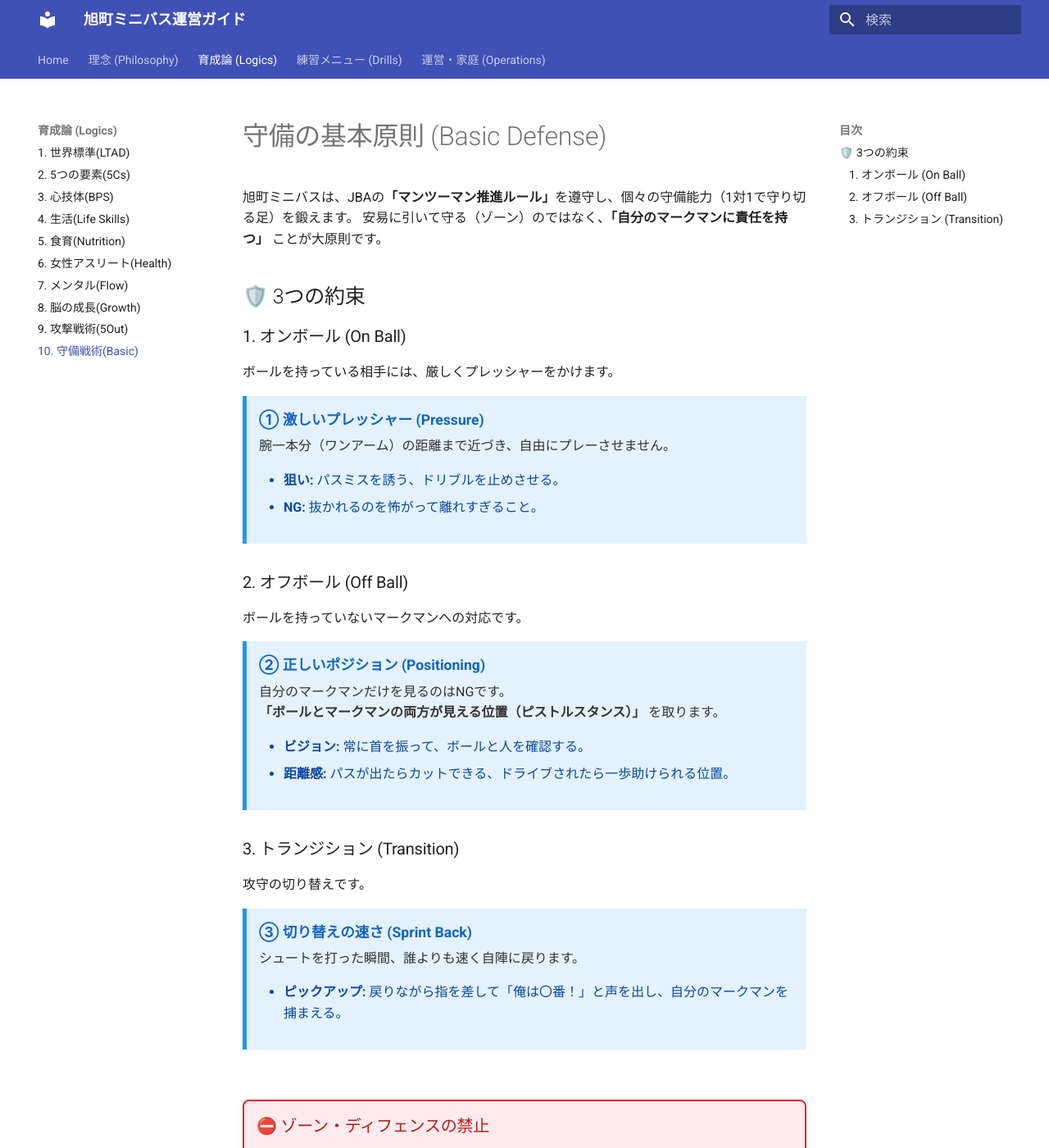
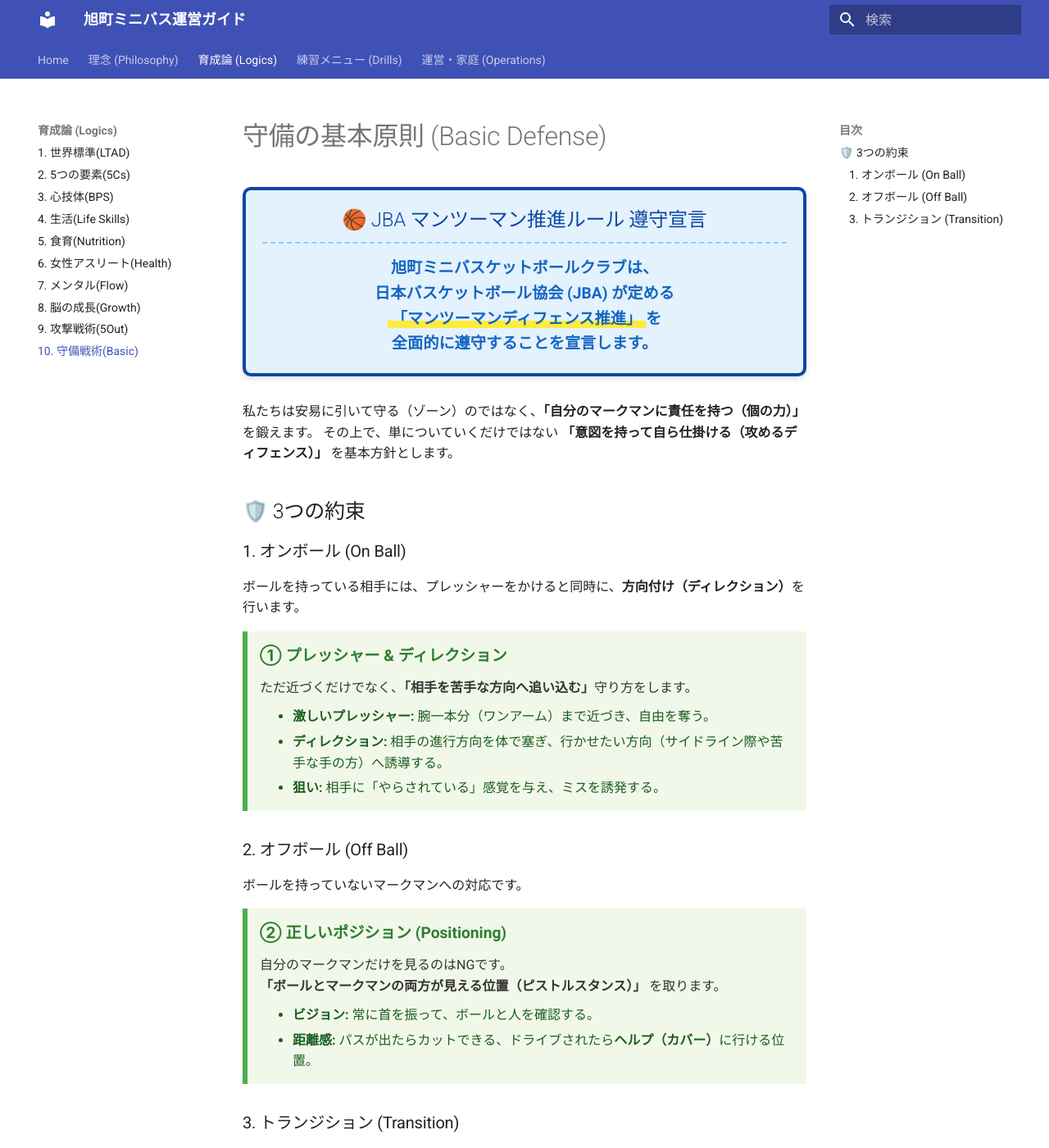
Before and after one commit to kawaiikumichan/asahicho-minibus-ops, an MkDocs documentation site: the page built from docs/01_Coaching_Logics/defense_basic.md, in a window 1280 px wide and 1400 px high. Shown: the whole window at 82% size. Built offline with MkDocs 1.6.1 and Material for MkDocs 9.7.7, drawn with Linux system fonts in a browser that asks for light colours; some of the changed text lies outside the part shown.

Commit message:
Update defense_basic.md

```diff
--- a/docs/01_Coaching_Logics/defense_basic.md
+++ b/docs/01_Coaching_Logics/defense_basic.md
@@ -1,62 +1,75 @@
 # 守備の基本原則 (Basic Defense)
 
-旭町ミニバスは、JBAの**「マンツーマン推進ルール」**を遵守し、個々の守備能力（1対1で守り切る足）を鍛えます。
-安易に引いて守る（ゾーン）のではなく、**「自分のマークマンに責任を持つ」** ことが大原則です。
+<div style="border: 4px solid #0d47a1; background-color: #e3f2fd; padding: 20px; border-radius: 10px; margin-bottom: 30px; text-align: center; box-shadow: 0 4px 6px rgba(0,0,0,0.1);">
+    <h2 style="color: #0d47a1; margin: 0 0 15px 0; font-size: 1.5em; border-bottom: 2px dashed #90caf9; padding-bottom: 10px;">
+        🏀 JBA マンツーマン推進ルール 遵守宣言
+    </h2>
+    <p style="color: #1565c0; font-weight: bold; font-size: 1.2em; line-height: 1.6; margin: 0;">
+        旭町ミニバスケットボールクラブは、<br>
+        日本バスケットボール協会 (JBA) が定める<br>
+        <span style="background: linear-gradient(transparent 60%, #ffeb3b 60%); padding: 0 5px;">「マンツーマンディフェンス推進」</span>を<br>
+        全面的に遵守することを宣言します。
+    </p>
+</div>
+
+私たちは安易に引いて守る（ゾーン）のではなく、**「自分のマークマンに責任を持つ（個の力）」** を鍛えます。
+その上で、単についていくだけではない **「意図を持って自ら仕掛ける（攻めるディフェンス）」** を基本方針とします。
 
 ## 🛡️ 3つの約束
 
 ### 1. オンボール (On Ball)
-ボールを持っている相手には、厳しくプレッシャーをかけます。
+ボールを持っている相手には、プレッシャーをかけると同時に、**方向付け（ディレクション）**を行います。
 
-<div style="background-color: #e3f2fd; border-left: 5px solid #2196f3; padding: 15px; margin-bottom: 20px;">
-    <strong style="color: #1565c0; font-size: 1.1em;">① 激しいプレッシャー (Pressure)</strong>
-    <p style="margin-top: 5px; color: #333;">
-        腕一本分（ワンアーム）の距離まで近づき、自由にプレーさせません。
+<div style="background-color: #f1f8e9; border-left: 6px solid #4caf50; padding: 15px; margin-bottom: 20px;">
+    <strong style="color: #2e7d32; font-size: 1.2em; display: block; margin-bottom: 10px;">① プレッシャー & ディレクション</strong>
+    <p style="margin: 0 0 10px 0; color: #333;">
+        ただ近づくだけでなく、<strong>「相手を苦手な方向へ追い込む」</strong>守り方をします。
     </p>
-    <ul style="margin-top: 5px; color: #0d47a1;">
-        <li><strong>狙い:</strong> パスミスを誘う、ドリブルを止めさせる。</li>
-        <li><strong>NG:</strong> 抜かれるのを怖がって離れすぎること。</li>
+    <ul style="margin: 0; padding-left: 20px; color: #1b5e20;">
+        <li style="margin-bottom: 5px;"><strong>激しいプレッシャー:</strong> 腕一本分（ワンアーム）まで近づき、自由を奪う。</li>
+        <li style="margin-bottom: 5px;"><strong>ディレクション:</strong> 相手の進行方向を体で塞ぎ、行かせたい方向（サイドライン際や苦手な手の方）へ誘導する。</li>
+        <li><strong>狙い:</strong> 相手に「やらされている」感覚を与え、ミスを誘発する。</li>
     </ul>
 </div>
 
 ### 2. オフボール (Off Ball)
 ボールを持っていないマークマンへの対応です。
 
-<div style="background-color: #e3f2fd; border-left: 5px solid #2196f3; padding: 15px; margin-bottom: 20px;">
-    <strong style="color: #1565c0; font-size: 1.1em;">② 正しいポジション (Positioning)</strong>
-    <p style="margin-top: 5px; color: #333;">
+<div style="background-color: #f1f8e9; border-left: 6px solid #4caf50; padding: 15px; margin-bottom: 20px;">
+    <strong style="color: #2e7d32; font-size: 1.2em; display: block; margin-bottom: 10px;">② 正しいポジション (Positioning)</strong>
+    <p style="margin: 0 0 10px 0; color: #333;">
         自分のマークマンだけを見るのはNGです。<br>
         <strong>「ボールとマークマンの両方が見える位置（ピストルスタンス）」</strong> を取ります。
     </p>
-    <ul style="margin-top: 5px; color: #0d47a1;">
-        <li><strong>ビジョン:</strong> 常に首を振って、ボールと人を確認する。</li>
-        <li><strong>距離感:</strong> パスが出たらカットできる、ドライブされたら一歩助けられる位置。</li>
+    <ul style="margin: 0; padding-left: 20px; color: #1b5e20;">
+        <li style="margin-bottom: 5px;"><strong>ビジョン:</strong> 常に首を振って、ボールと人を確認する。</li>
+        <li><strong>距離感:</strong> パスが出たらカットできる、ドライブされたら<strong>ヘルプ（カバー）</strong>に行ける位置。</li>
     </ul>
 </div>
 
 ### 3. トランジション (Transition)
 攻守の切り替えです。
 
-<div style="background-color: #e3f2fd; border-left: 5px solid #2196f3; padding: 15px; margin-bottom: 20px;">
-    <strong style="color: #1565c0; font-size: 1.1em;">③ 切り替えの速さ (Sprint Back)</strong>
-    <p style="margin-top: 5px; color: #333;">
+<div style="background-color: #f1f8e9; border-left: 6px solid #4caf50; padding: 15px; margin-bottom: 20px;">
+    <strong style="color: #2e7d32; font-size: 1.2em; display: block; margin-bottom: 10px;">③ 切り替えの速さ (Sprint Back)</strong>
+    <p style="margin: 0 0 10px 0; color: #333;">
         シュートを打った瞬間、誰よりも速く自陣に戻ります。
     </p>
-    <ul style="margin-top: 5px; color: #0d47a1;">
+    <ul style="margin: 0; padding-left: 20px; color: #1b5e20;">
         <li><strong>ピックアップ:</strong> 戻りながら指を差して「俺は〇番！」と声を出し、自分のマークマンを捕まえる。</li>
     </ul>
 </div>
 
 <br>
 
-<div style="border: 2px solid #d32f2f; background-color: #ffebee; padding: 15px; border-radius: 8px; color: #333;">
-    <h3 style="margin-top: 0; color: #b71c1c;">⛔ ゾーン・ディフェンスの禁止</h3>
-    <p>
-        以下の守り方は「ゾーン（禁止事項）」とみなされるため行いません。<br>
-        あくまで「個」を育てます。
+<div style="border: 3px solid #d32f2f; background-color: #ffebee; padding: 20px; border-radius: 8px; color: #333;">
+    <h3 style="margin-top: 0; color: #b71c1c; border-bottom: 1px solid #ffcdd2; padding-bottom: 10px;">⛔ ゾーン・ディフェンスの禁止</h3>
+    <p style="font-weight: bold; margin: 10px 0;">
+        以下の守り方は「コミッショナー規定」により禁止されています。<br>
+        あくまで「個の責任」で守ります。
     </p>
-    <ul style="margin-top: 10px; font-weight: bold; color: #b71c1c;">
-        <li>自分のマークマンが遠くにいるのに、ゴール下（ペイントエリア）に待ち構え続けること。</li>
+    <ul style="margin: 0; padding-left: 20px; color: #b71c1c; list-style-type: circle;">
+        <li style="margin-bottom: 5px;">自分のマークマンが遠くにいるのに、ゴール下（ペイントエリア）に待ち構え続けること。</li>
         <li>マークマンの交代（スイッチ）を過度に行い、誰についてもいい状態で守ること。</li>
     </ul>
 </div>
```
